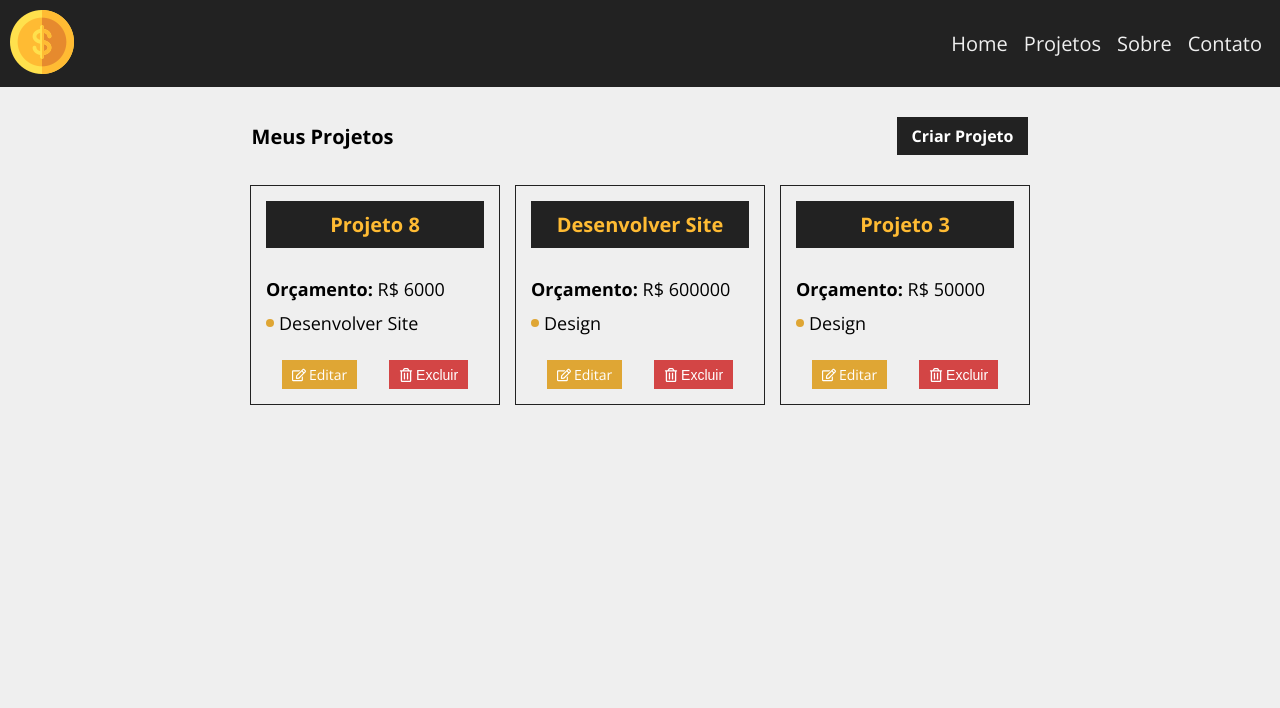
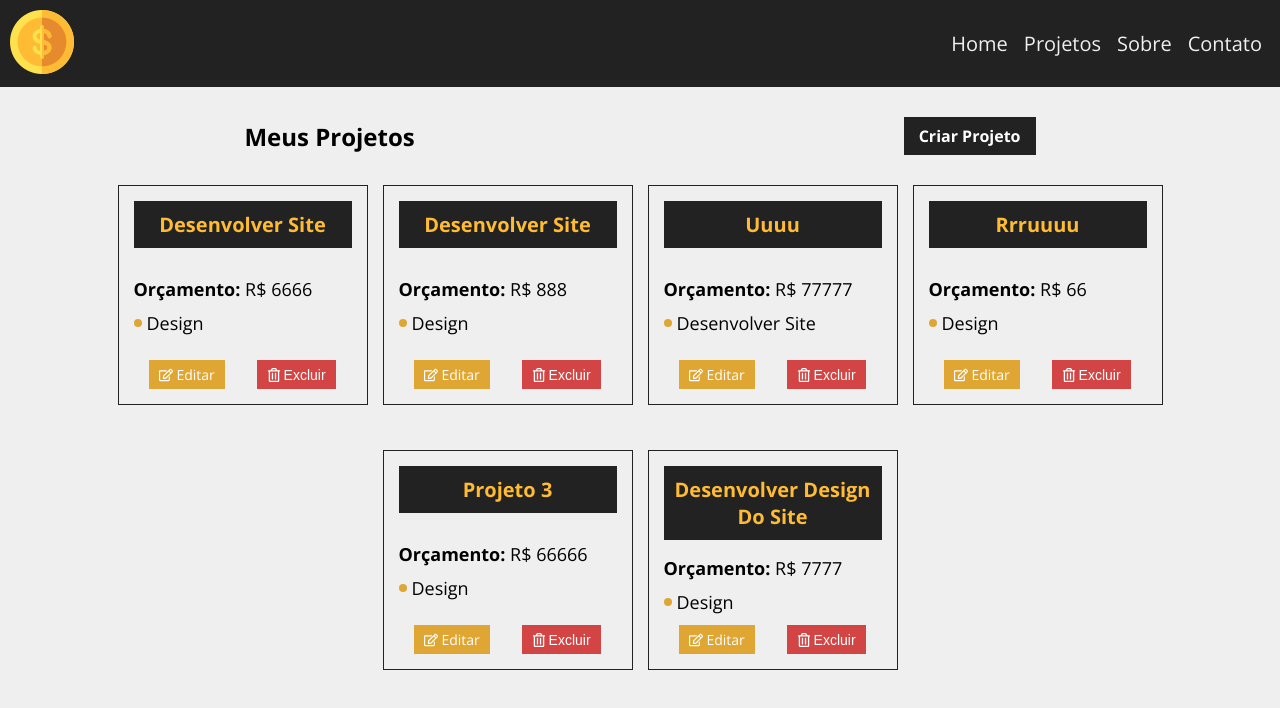
Before and after one commit to ClecioSousa00/costs, a React (Vite) app: page /Projetos in a window 1280 px wide. Shown: the top 708 px of the page. Built offline with nearby package versions, Linux system fonts and the light colour scheme; data requests are answered from the project's data file.

Commit message:
css component Project

```diff
--- a/db.json
+++ b/db.json
@@ -1,48 +1,59 @@
 {
   "projects": [
     {
-      "nameproject": "projeto 8",
-      "budgetValue": "6000",
-      "categorie": "desenvolver site",
-      "cost": 1780,
+      "nameproject": "desenvolver site",
+      "budgetValue": "6666",
+      "categorie": "design",
+      "cost": 66,
       "services": [
         {
           "nameService": "teste serviço",
-          "costValue": "2000",
-          "descriptionService": "teste 3",
-          "id": "1cfaddac-c00b-4d1c-885b-2ccc3adf78c8"
+          "costValue": "66",
+          "descriptionService": "teste",
+          "id": "dfaa6c90-73c4-4578-b6cf-bddc711c74c4"
         }
       ],
-      "id": 7
+      "id": 1
     },
     {
       "nameproject": "desenvolver site",
-      "budgetValue": "600000",
+      "budgetValue": "888",
       "categorie": "design",
-      "cost": 670,
-      "services": [
-        {
-          "nameService": "teste serviço",
-          "costValue": "600",
-          "descriptionService": "teste",
-          "id": "89229c15-6e91-4c6b-b3ca-332313b92d36"
-        },
-        {
-          "nameService": "teste serviço",
-          "costValue": "70",
-          "descriptionService": "testetestetestetestttttttttttttttttttttttttttttttttttttttttttttt parfd dgccd c",
-          "id": "6fe672e6-9627-49f2-9b9c-e4c11ed6144e"
-        }
-      ],
-      "id": 8
+      "cost": 0,
+      "services": [],
+      "id": 2
+    },
+    {
+      "nameproject": "uuuu",
+      "budgetValue": "77777",
+      "categorie": "desenvolver site",
+      "cost": 0,
+      "services": [],
+      "id": 3
+    },
+    {
+      "nameproject": "rrruuuu",
+      "budgetValue": "66",
+      "categorie": "design",
+      "cost": 0,
+      "services": [],
+      "id": 4
     },
     {
       "nameproject": "projeto 3",
-      "budgetValue": "50000",
+      "budgetValue": "66666",
       "categorie": "design",
       "cost": 0,
       "services": [],
-      "id": 9
+      "id": 5
+    },
+    {
+      "nameproject": "desenvolver design do site",
+      "budgetValue": "7777",
+      "categorie": "design",
+      "cost": 0,
+      "services": [],
+      "id": 6
     }
   ],
   "categories": [
--- /dev/null
+++ b/src/components/Modal/Modal.css
@@ -0,0 +1,3 @@
+.modal{
+  background-color: rgba(168, 55, 55, 0.849);
+}
--- /dev/null
+++ b/src/components/Modal/index.jsx
@@ -0,0 +1,17 @@
+import './Modal.css'
+
+export const Modal = ({buttonModal}) =>{
+
+  const handleClickButton = (value) =>{
+    buttonModal(value)
+  }
+
+  return(
+    <div className='modal'>
+      <h3>Atenção</h3>
+      <span>Ao excluir você não tera mais acesso ao Projeto</span>
+      <button onClick={() => handleClickButton(false)}>Cancelar</button>
+      <button onClick={() => handleClickButton(true)}>Deletar</button>
+    </div>
+  )
+}
--- a/src/pages/MyProjects/MyProject.css
+++ b/src/pages/MyProjects/MyProject.css
@@ -3,6 +3,9 @@
     justify-content: space-around;
     align-items: center;
     padding-top: 3rem;
+}
+.my_project h1{
+   font-size: 2.4rem;
 }
 
 .container_projects{
@@ -12,3 +15,9 @@
     gap: 1.5rem;
 
 }
+
+.title_project-title{
+    margin-top: 5rem;
+    font-size: 3rem;
+    text-align: center;
+}
--- a/src/pages/MyProjects/index.jsx
+++ b/src/pages/MyProjects/index.jsx
@@ -1,18 +1,21 @@
 import { useState, useEffect } from "react"
 
-import { Header } from "../../components/Header"
 import { LinkButton } from "../../components/LinkButton"
 
 import "./MyProject.css"
 import { ProjectCard } from "../../components/ProjectCard"
 import { Loader } from "../../components/Loader"
+import { Modal } from "../../components/Modal"
 
-export const MyProjects =() =>{
+export const MyProjects = () => {
 
     const [projects, setProjects] = useState([])
+    // const [isOpenModal, setIsOpenModal] = useState(false)
+    // const [valueButtonModal, setValueButtonModal] = useState(false)
+    // const [idProjectDelete, setIdProjectDelete] = useState()
 
     useEffect(() => {
-        console.log('aquiGet')
+
         fetch('http://localhost:5000/projects', {
             method: 'GET',
             headers: {
@@ -21,14 +24,12 @@ export const MyProjects =() =>{
         })
             .then(response => response.json())
             .then(data => {
-                console.log(data)
-                setTimeout(() => {setProjects(data)},400)
-
+                setProjects(data)
             })
             .catch(err => console.log('Erro'))
     }, [])
 
-    const generateCardsProject = (projects) =>{
+    const generateCardsProject = (projects) => {
 
         return (projects.map(project => <ProjectCard
             id={project.id}
@@ -37,11 +38,35 @@ export const MyProjects =() =>{
             categorie={project.categorie}
             key={project.id}
             handleRemove={removeProjects}
-            />
+        />
         ))
     }
 
-    const removeProjects = (id) =>{
+    // const buttonModal = (value) => {
+    //     if (!value) {
+    //         setIsOpenModal(false)
+    //     }
+    //     if (value) {
+    //         setIsOpenModal(false)
+
+    //         fetch(`http://localhost:5000/projects/${idProjectDelete}`, {
+    //             method: 'DELETE',
+    //             headers: {
+    //                 'Content-Type': 'application/json',
+    //             },
+    //         })
+    //             .then(response => response.json())
+    //             .then(() => setProjects(projects.filter(project => project.id !== idProjectDelete)))
+    //             .catch(err => console.log("erro ao excluir"))
+    //     }
+    // }
+
+    const removeProjects = (id) => {
+        // setIsOpenModal(true)
+        // setIdProjectDelete(id)
+        // console.log(id);
+        // if (!valueButtonModal) return
+
         fetch(`http://localhost:5000/projects/${id}`, {
             method: 'DELETE',
             headers:{
@@ -53,21 +78,22 @@ export const MyProjects =() =>{
         .catch(err => console.log("erro ao excluir"))
     }
 
-    if(!projects.length){
-        return <Loader/>
-    }
+    // if(!projects.length){
+    //     return <Loader/>
+    // }
 
-    return(
+    return (
         <>
 
             <main>
                 <div className="my_project">
                     <h1>Meus Projetos</h1>
-                    <LinkButton to="/Novo-Projeto" text="Criar Projeto"/>
+                    <LinkButton to="/Novo-Projeto" text="Criar Projeto" />
                 </div>
-               <section className="container_projects">
-                    {projects && generateCardsProject(projects)}
-               </section>
+                {/* {isOpenModal && <Modal buttonModal={buttonModal} />} */}
+                <section className="container_projects">
+                    {projects.length ? (generateCardsProject(projects)) : <h2 className="title_project-title">Nenhum projeto foi criado</h2>}
+                </section>
             </main>
         </>
     )
--- a/src/pages/project/Project.css
+++ b/src/pages/project/Project.css
@@ -1,6 +1,14 @@
 
 .edit_project{
     padding: 2rem;
+}
+
+.back_link{
+    font-size: 1.4rem;
+    font-weight: bold;
+    display: flex;
+    align-items: center;
+    color: #000;
 }
 
 .header_project{
@@ -29,9 +37,11 @@
 
 .container_services{
     margin-top: 4rem;
-    display: grid;
-    grid-template-columns: 1fr;
-    place-items: center;
+    display: flex;
+    justify-content: center;
+    flex-wrap: wrap;
+    column-gap: 1.5rem;
+
 }
 
 .title_project_without{
--- a/src/pages/project/index.jsx
+++ b/src/pages/project/index.jsx
@@ -1,6 +1,7 @@
 import { useEffect, useState } from "react"
-import { useParams } from "react-router-dom"
+import { Link, useParams } from "react-router-dom"
 import { v4 as uuidv4 } from "uuid"
+import {FaAngleLeft} from 'react-icons/fa'
 
 import { Form } from "../../components/Form"
 import { ServiceForm } from "../../components/ServiceForm"
@@ -21,7 +22,7 @@ export const Project = () => {
 
 
     useEffect(() => {
-        console.log('fetch 1');
+        console.log('fetch dos services');
         fetch(`http://localhost:5000/projects/${id}`, {
             method: 'GET',
             headers: {
@@ -134,6 +135,7 @@ export const Project = () => {
     //fazer a div ser um componente
     return (
         <main className="edit_project">
+            <Link className="back_link" to="/Projetos"><FaAngleLeft/> Voltar</Link>
             <div className="header_project">
                 <h1 className="title_project">{project.nameproject}</h1>
                 <button className="edit_btn" onClick={toggleProjectForm}>{showProjectForm ? 'Fechar' : 'Editar Projeto'}</button>
```
